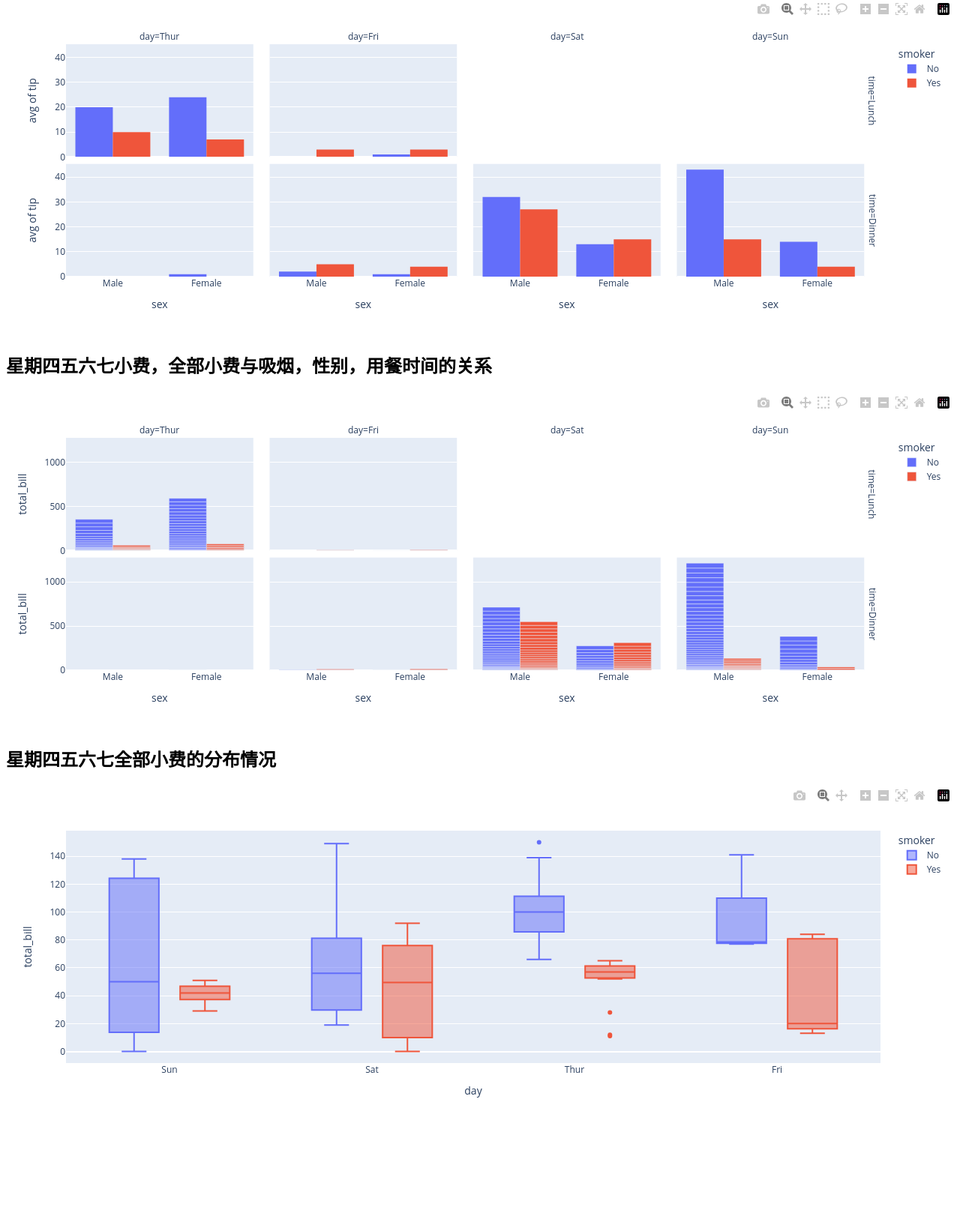
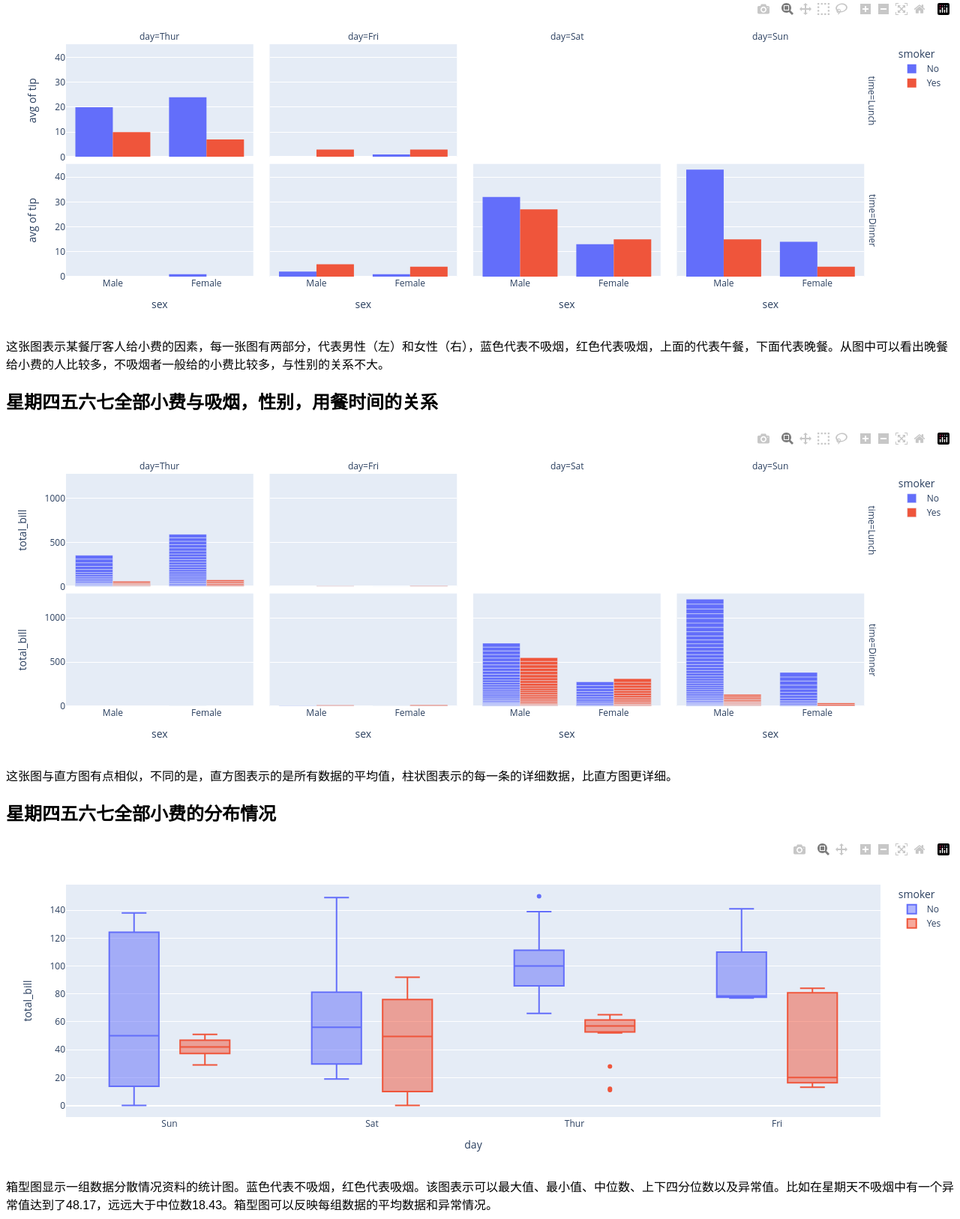
Before and after one commit to xiang-guu/resume, a Flask app: page /charttip in a window 1280 px wide. Shown: the part 145-1771 px from the top of the page at 75% size. Before the commit the page ends 1609 px from the top, so only its background shows below. Run offline with Flask 2, Linux system fonts and the light colour scheme; some libraries are stand-ins or nearby versions.

Commit message:
Update charttip.html

```diff
--- a/templates/charttip.html
+++ b/templates/charttip.html
@@ -10,10 +10,13 @@
     <h1>小费实例</h1>
     <h2>星期四五六七平均小费与性别，是否吸烟以及用餐时间的关系</h2>
     <div id="chart" class="chart"></div>
-    <h2>星期四五六七小费，全部小费与吸烟，性别，用餐时间的关系</h2>
+    <div>这张图表示某餐厅客人给小费的因素，每一张图有两部分，代表男性（左）和女性（右），蓝色代表不吸烟，红色代表吸烟，上面的代表午餐，下面代表晚餐。从图中可以看出晚餐给小费的人比较多，不吸烟者一般给的小费比较多，与性别的关系不大。</div>
+    <h2>星期四五六七全部小费与吸烟，性别，用餐时间的关系</h2>
     <div id="chart2" class="chart2"></div>
+    <div>这张图与直方图有点相似，不同的是，直方图表示的是所有数据的平均值，柱状图表示的每一条的详细数据，比直方图更详细。</div>
     <h2>星期四五六七全部小费的分布情况</h2>
     <div id="chart1" class="chart1"></div>
+    <div>箱型图显示一组数据分散情况资料的统计图。蓝色代表不吸烟，红色代表吸烟。该图表示可以最大值、最小值、中位数、上下四分位数以及异常值。比如在星期天不吸烟中有一个异常值达到了48.17，远远大于中位数18.43。箱型图可以反映每组数据的平均数据和异常情况。</div>
 </body>
 
 <script>
```
